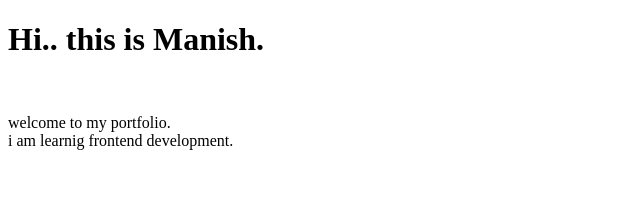
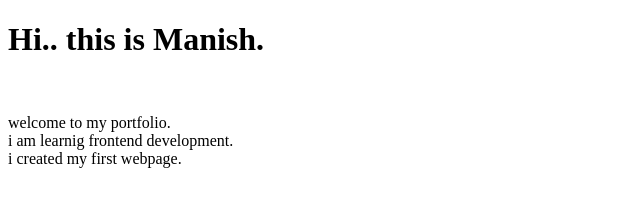
Before and after one commit to sde-manish/portfolio, a plain HTML site: page index.html in a window 1280 px wide. Shown: the whole page, without its empty margins (0-640 px from the left). Drawn offline with Linux system fonts and the light colour scheme.

Commit message:
update details of portfolio

```diff
--- a/index.html
+++ b/index.html
@@ -7,6 +7,7 @@
     <title>Portfolio</title>
 </head>
 <body>
-<h1>Hi.. this is Manish.</h1> <br><p>welcome to my portfolio. <br> i am learnig frontend development.</p>
+<h1>Hi.. this is Manish.</h1> <br><p>welcome to my portfolio. <br> i am learnig frontend development.<br>
+i created my first webpage.</p>
 </body>
 </html>
```
